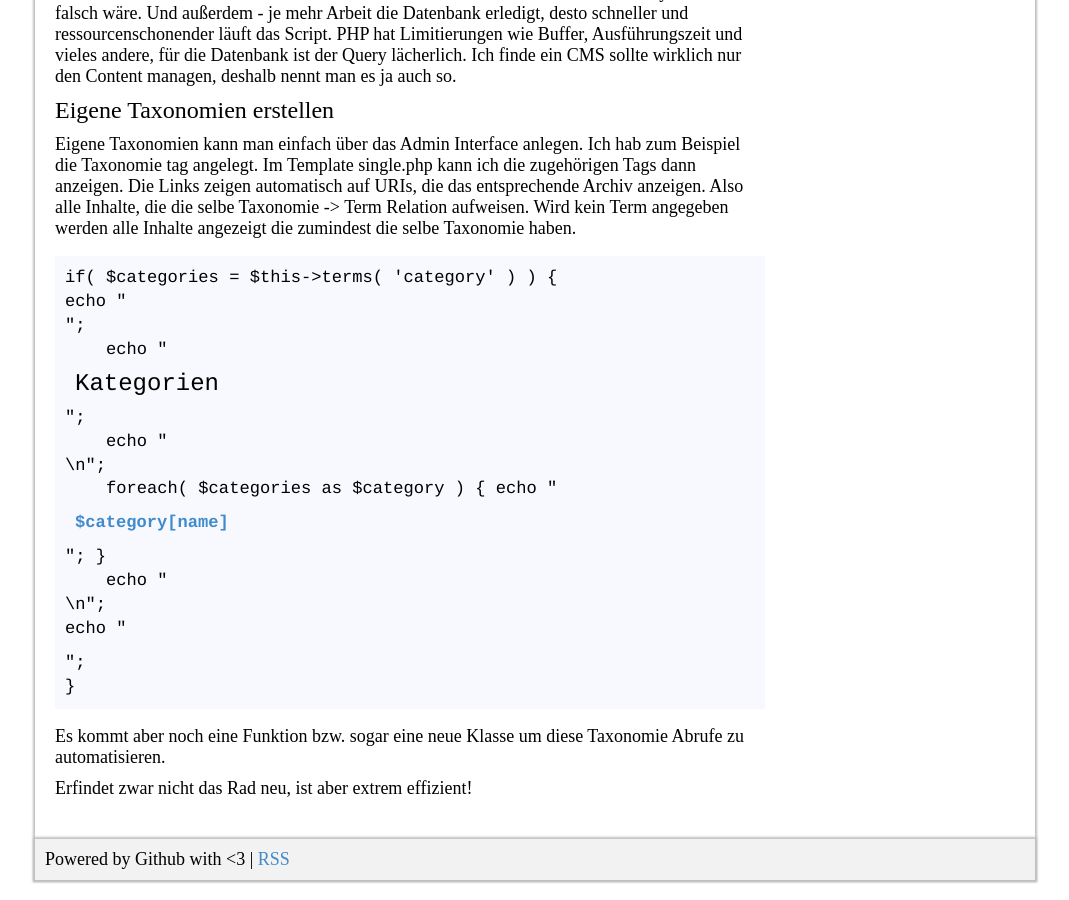
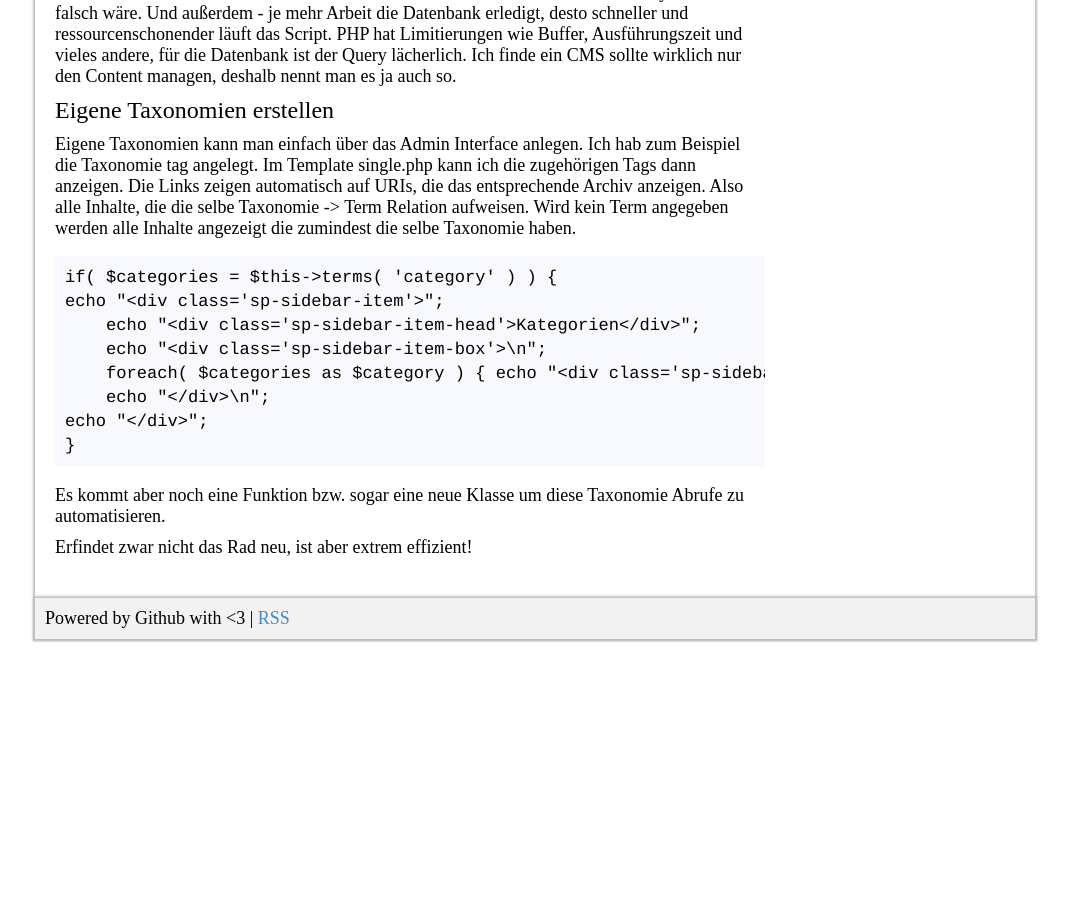
Before and after one commit to mbrain/zarat.github.io, a Jekyll site: the page built from _posts/2018-06-23-taxonomien-und-terme.markdown, in a window 1280 px wide and 900 px high, scrolled down 1447 px. Shown: the whole window, without its empty margins (105-1174 px from the left). Built offline with Jekyll 4.4.1, drawn with Linux system fonts in a browser that asks for light colours; after the commit the page ends 2106 px from its top, so only the background shows below that.

Commit message:
Update 2018-06-23-taxonomien-und-terme.markdown

```diff
--- a/_posts/2018-06-23-taxonomien-und-terme.markdown
+++ b/_posts/2018-06-23-taxonomien-und-terme.markdown
@@ -44,13 +44,6 @@ permalink: /blog/taxonomien-und-terme
 <p> </p>
 <h3>Eigene Taxonomien erstellen</h3>
 <p>Eigene Taxonomien kann man einfach über das Admin Interface anlegen. Ich hab zum Beispiel die Taxonomie tag angelegt. Im Template single.php kann ich die zugehörigen Tags dann anzeigen. Die Links zeigen automatisch auf URIs, die das entsprechende Archiv anzeigen. Also alle Inhalte, die die selbe Taxonomie -&gt; Term Relation aufweisen. Wird kein Term angegeben werden alle Inhalte angezeigt die zumindest die selbe Taxonomie haben.</p>
-<pre>if( $categories = $this->terms( 'category' ) ) {
-echo "<div class='sp-sidebar-item'>";
-    echo "<div class='sp-sidebar-item-head'>Kategorien</div>";
-    echo "<div class='sp-sidebar-item-box'>\n";
-    foreach( $categories as $category ) { echo "<div class='sp-sidebar-item-box-head'><a href='../?category=$category[id]'>$category[name]</a></div>"; }
-    echo "</div>\n";
-echo "</div>";
-}</pre>
+<pre>if( $categories = $this-&gt;terms( &#039;category&#039; ) ) {<br />echo "&lt;div class=&#039;sp-sidebar-item&#039;&gt;";<br />    echo "&lt;div class=&#039;sp-sidebar-item-head&#039;&gt;Kategorien&lt;/div&gt;";<br />    echo "&lt;div class=&#039;sp-sidebar-item-box&#039;&gt;\n";<br />    foreach( $categories as $category ) { echo "&lt;div class=&#039;sp-sidebar-item-box-head&#039;&gt;&lt;a href=&#039;../?category=$category[id]&#039;&gt;$category[name]&lt;/a&gt;&lt;/div&gt;"; }<br />    echo "&lt;/div&gt;\n";<br />echo "&lt;/div&gt;";<br />}</pre>
 <p>Es kommt aber noch eine Funktion bzw. sogar eine neue Klasse um diese Taxonomie Abrufe zu automatisieren.</p>
 <p>Erfindet zwar nicht das Rad neu, ist aber extrem effizient!</p>
```
